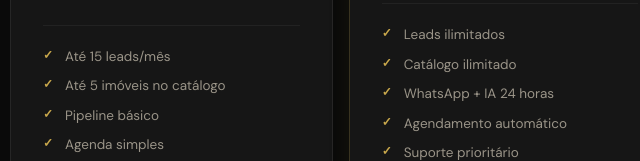
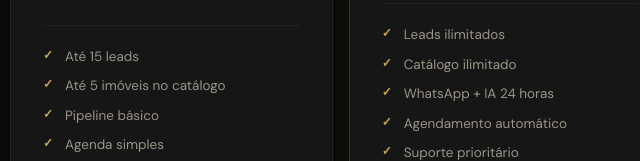
Before and after one commit to relativeee/leadhouse-site, a website: page index.html in a window 1280 px wide. Shown: the part 5217-5378 px from the top of the page, 130-770 px from the left. Drawn offline with nearby package versions, Linux system fonts and the light colour scheme; a web font is replaced by a local one.

Commit message:
fix: remove /mes do limite de leads

```diff
--- a/index.html
+++ b/index.html
@@ -441,7 +441,7 @@
           <div class="price-card__price">R$49,99<span>/mês</span></div>
           <p class="price-card__desc">Acesso de entrada limitado. Pra quem quer testar a plataforma antes de escalar.</p>
           <ul class="price-card__list">
-            <li>Até 15 leads/mês</li>
+            <li>Até 15 leads</li>
             <li>Até 5 imóveis no catálogo</li>
             <li>Pipeline básico</li>
             <li>Agenda simples</li>
```
